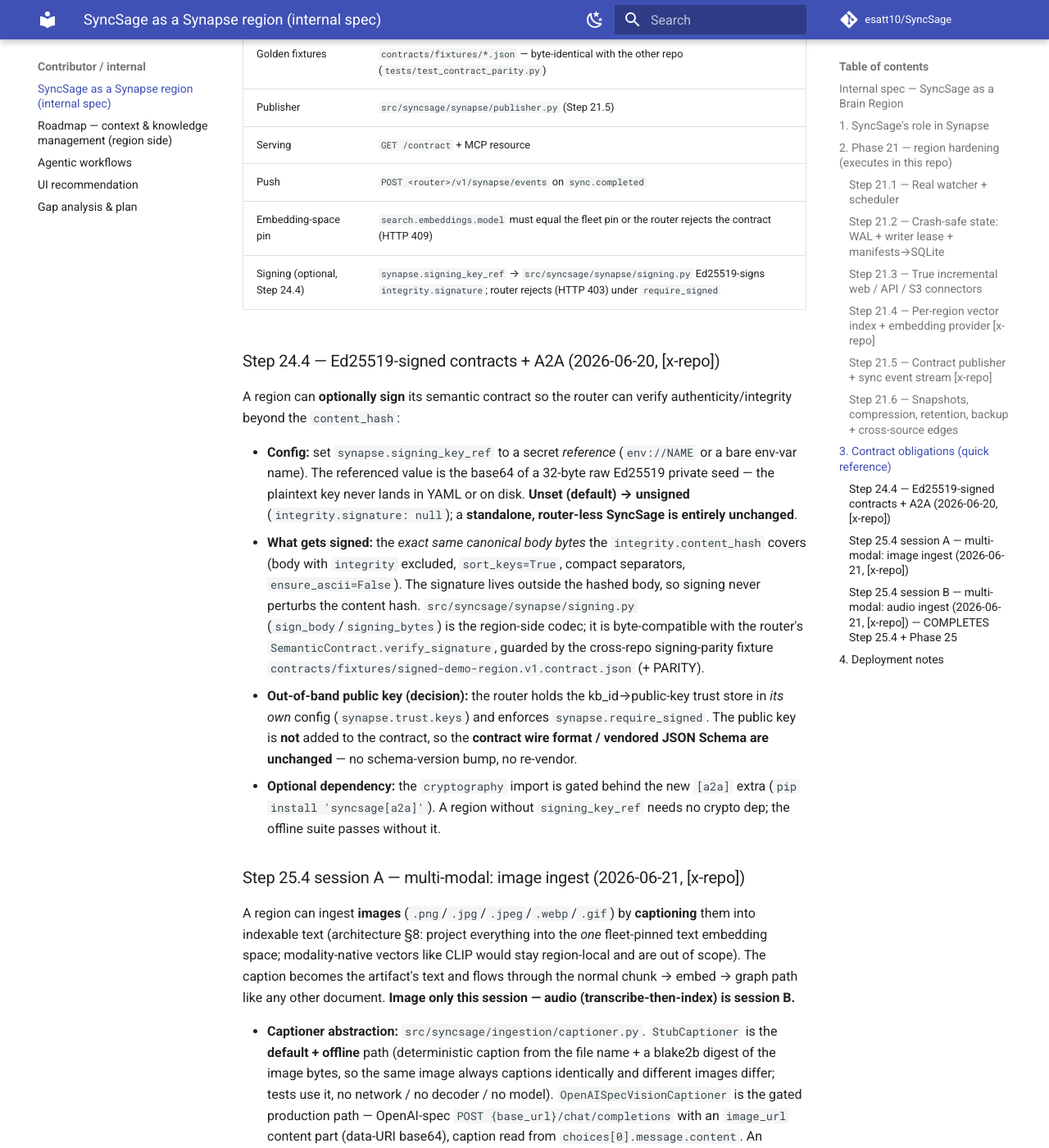
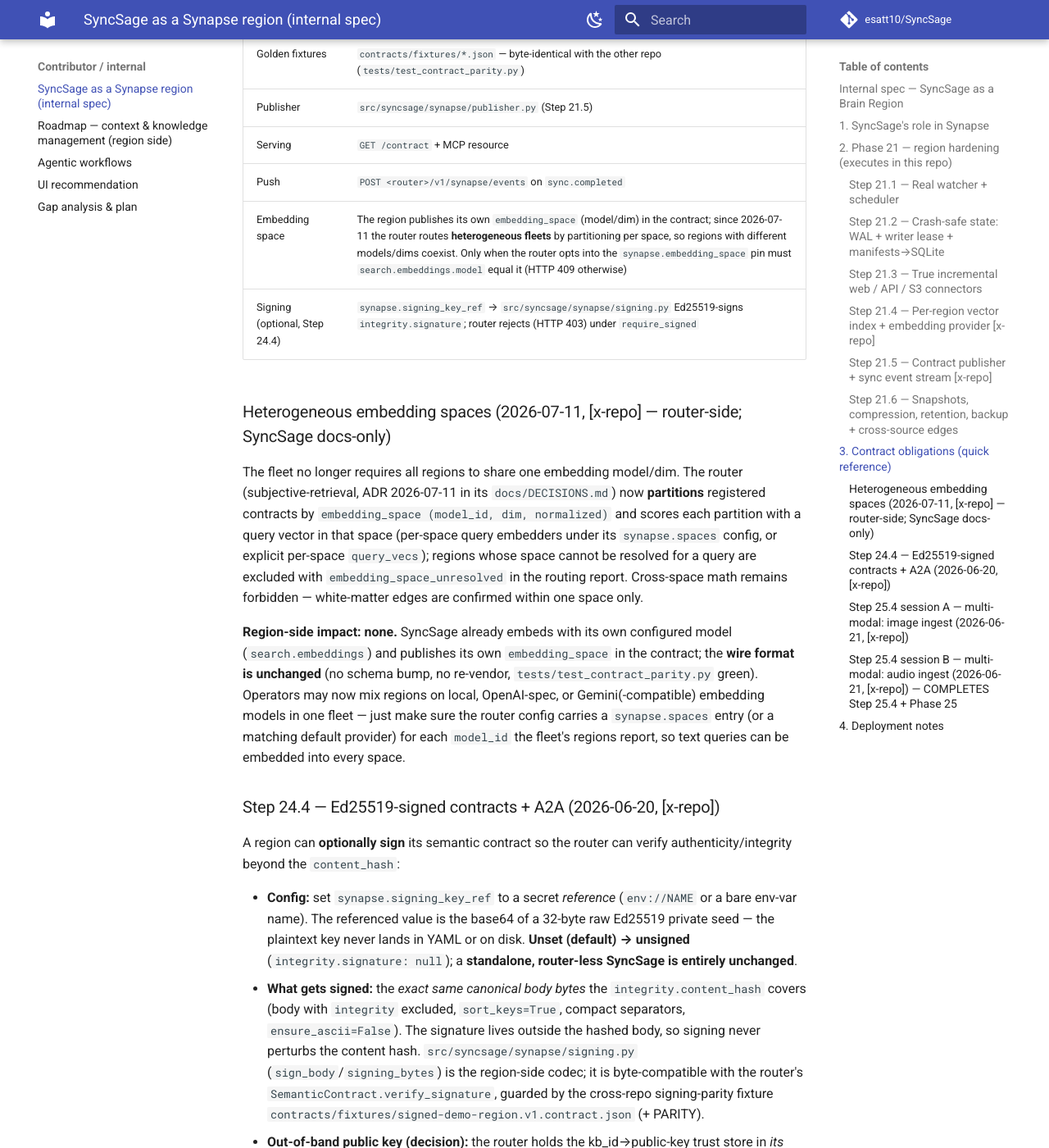
Before and after one commit to esatt10/SyncSage, an MkDocs documentation site: the page built from docs/SYNAPSE_INTEGRATION.md, in a window 1280 px wide and 1400 px high, scrolled down 9519 px. Shown: the whole window at 82% size. Built offline with MkDocs 1.6.1 and Material for MkDocs 9.7.7, drawn with Linux system fonts in a browser that asks for light colours; comment, search, counter and statistics services are not loaded.

Commit message:
docs(synapse): heterogeneous embedding spaces across the fleet [x-repo] (#27)

```diff
--- a/docs/SYNAPSE_INTEGRATION.md
+++ b/docs/SYNAPSE_INTEGRATION.md
@@ -443,8 +443,29 @@ sync, can be backed up and restored byte-faithfully — with the standalone
 | Publisher | `src/syncsage/synapse/publisher.py` (Step 21.5) |
 | Serving | `GET /contract` + MCP resource |
 | Push | `POST <router>/v1/synapse/events` on `sync.completed` |
-| Embedding-space pin | `search.embeddings.model` must equal the fleet pin or the router rejects the contract (HTTP 409) |
+| Embedding space | The region publishes its own `embedding_space` (model/dim) in the contract; since 2026-07-11 the router routes **heterogeneous fleets** by partitioning per space, so regions with different models/dims coexist. Only when the router opts into the `synapse.embedding_space` pin must `search.embeddings.model` equal it (HTTP 409 otherwise) |
 | Signing (optional, Step 24.4) | `synapse.signing_key_ref` → `src/syncsage/synapse/signing.py` Ed25519-signs `integrity.signature`; router rejects (HTTP 403) under `require_signed` |
+
+### Heterogeneous embedding spaces (2026-07-11, [x-repo] — router-side; SyncSage docs-only)
+
+The fleet no longer requires all regions to share one embedding model/dim.
+The router (subjective-retrieval, ADR 2026-07-11 in its `docs/DECISIONS.md`)
+now **partitions** registered contracts by `embedding_space
+(model_id, dim, normalized)` and scores each partition with a query vector in
+that space (per-space query embedders under its `synapse.spaces` config, or
+explicit per-space `query_vecs`); regions whose space cannot be resolved for a
+query are excluded with `embedding_space_unresolved` in the routing report.
+Cross-space math remains forbidden — white-matter edges are confirmed within
+one space only.
+
+**Region-side impact: none.** SyncSage already embeds with its own configured
+model (`search.embeddings`) and publishes its own `embedding_space` in the
+contract; the **wire format is unchanged** (no schema bump, no re-vendor,
+`tests/test_contract_parity.py` green). Operators may now mix regions on
+local, OpenAI-spec, or Gemini(-compatible) embedding models in one fleet —
+just make sure the router config carries a `synapse.spaces` entry (or a
+matching default provider) for each `model_id` the fleet's regions report, so
+text queries can be embedded into every space.
 
 ### Step 24.4 — Ed25519-signed contracts + A2A (2026-06-20, [x-repo])
 
```
Also changed, not shown: CLAUDE.md (+12 -0 lines).
